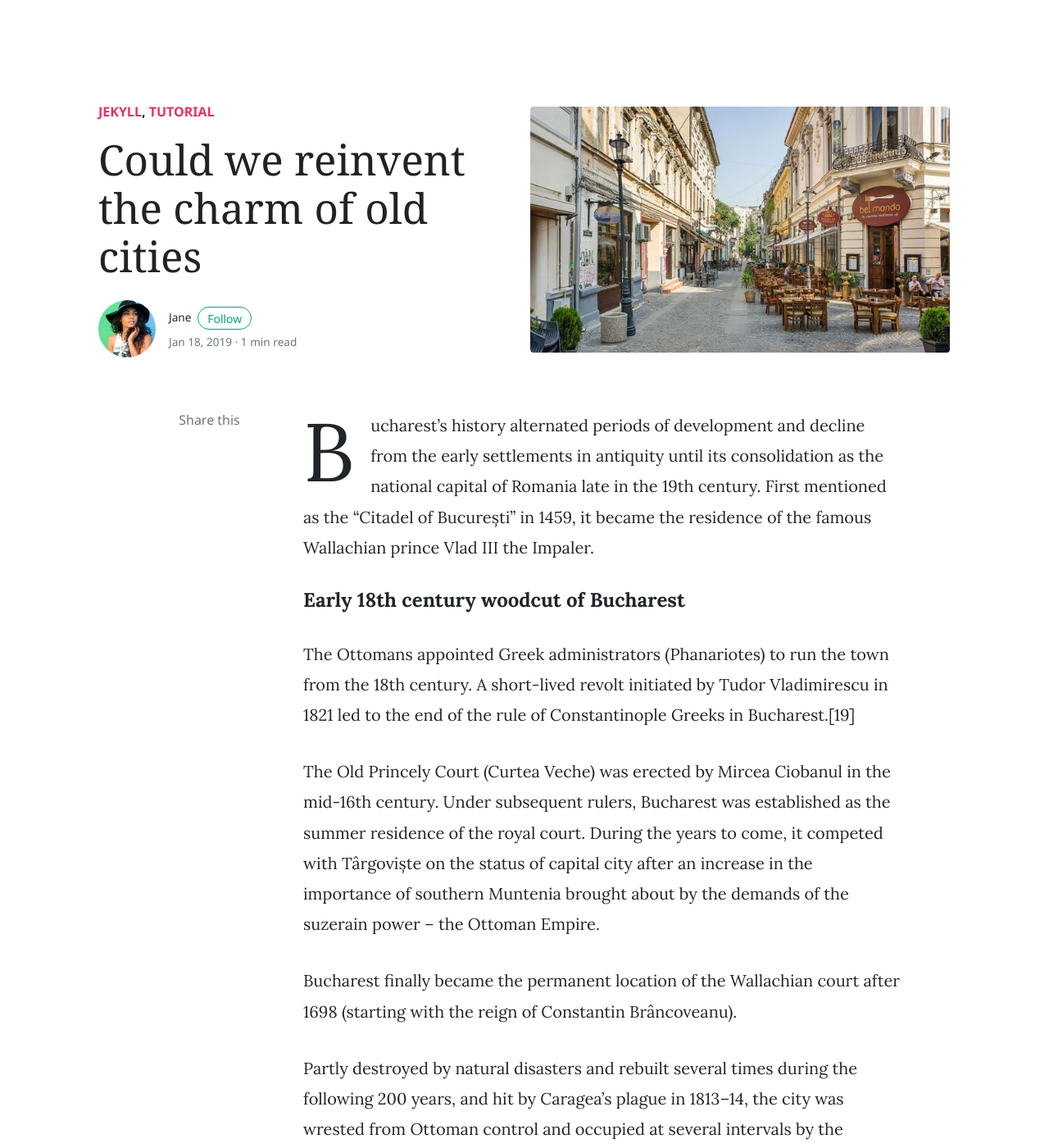
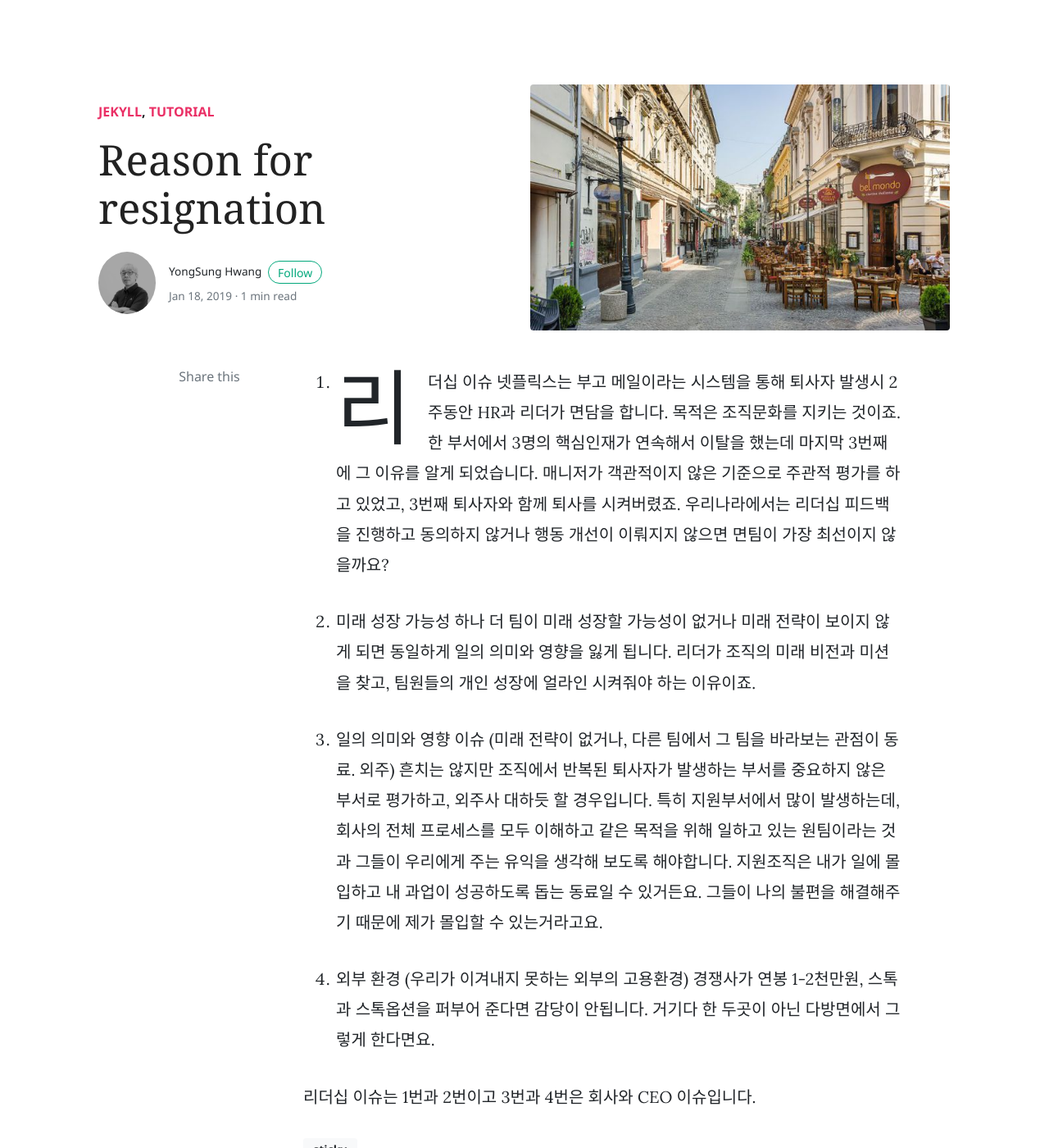
Before and after one commit to blueseam/blueseam.github.io, a Jekyll site: the page built from _posts/2019-01-18-charm-old-cities.md, in a window 1280 px wide and 1400 px high. Shown: the whole window at 82% size. Built offline with Jekyll 4.4.1, drawn with Linux system fonts in a browser that asks for light colours; nearby versions of some CDN libraries; comment, search, counter and statistics services are not loaded; some of the changed text lies outside the part shown.

Commit message:
Update 2019-01-18-charm-old-cities.md

```diff
--- a/_posts/2019-01-18-charm-old-cities.md
+++ b/_posts/2019-01-18-charm-old-cities.md
@@ -1,20 +1,30 @@
 ---
 layout: post
-title:  "Could we reinvent the charm of old cities"
-author: jane
+title:  "Reason for resignation"
+author: blueseam
 categories: [ Jekyll, tutorial ]
 image: assets/images/home.jpg
 tags: [sticky]
 ---
 
-Bucharest’s history alternated periods of development and decline from the early settlements in antiquity until its consolidation as the national capital of Romania late in the 19th century. First mentioned as the “Citadel of București” in 1459, it became the residence of the famous Wallachian prince Vlad III the Impaler.
+1. 리더십 이슈
+넷플릭스는 부고 메일이라는 시스템을 통해 퇴사자 발생시 2주동안 HR과 리더가 면담을 합니다. 목적은 조직문화를 지키는 것이죠.
+한 부서에서 3명의 핵심인재가 연속해서 이탈을 했는데 마지막 3번째에 그 이유를 알게 되었습니다.
+매니저가 객관적이지 않은 기준으로 주관적 평가를 하고 있었고, 3번째 퇴사자와 함께 퇴사를 시켜버렸죠.
+우리나라에서는 리더십 피드백을 진행하고 동의하지 않거나 행동 개선이 이뤄지지 않으면 면팀이 가장 최선이지 않을까요?
 
-#### Early 18th century woodcut of Bucharest
+2. 미래 성장 가능성
+하나 더 팀이 미래 성장할 가능성이 없거나 미래 전략이 보이지 않게 되면 동일하게 일의 의미와 영향을 잃게 됩니다. 리더가 조직의 미래 비전과 미션을 찾고, 팀원들의 개인 성장에 얼라인 시켜줘야 하는 이유이죠.
 
-The Ottomans appointed Greek administrators (Phanariotes) to run the town from the 18th century. A short-lived revolt initiated by Tudor Vladimirescu in 1821 led to the end of the rule of Constantinople Greeks in Bucharest.[19]
+3. 일의 의미와 영향 이슈
+(미래 전략이 없거나, 다른 팀에서 그 팀을 바라보는 관점이 동료. 외주)
+흔치는 않지만 조직에서 반복된 퇴사자가 발생하는 부서를 중요하지 않은 부서로 평가하고, 외주사 대하듯 할 경우입니다.
+특히 지원부서에서 많이 발생하는데, 회사의 전체 프로세스를 모두 이해하고 같은 목적을 위해 일하고 있는 원팀이라는 것과 그들이 우리에게 주는 유익을 생각해 보도록 해야합니다.
+지원조직은 내가 일에 몰입하고 내 과업이 성공하도록 돕는 동료일 수 있거든요. 그들이 나의 불편을 해결해주기 때문에 제가 몰입할 수 있는거라고요.
 
-The Old Princely Court (Curtea Veche) was erected by Mircea Ciobanul in the mid-16th century. Under subsequent rulers, Bucharest was established as the summer residence of the royal court. During the years to come, it competed with Târgoviște on the status of capital city after an increase in the importance of southern Muntenia brought about by the demands of the suzerain power – the Ottoman Empire.
+4. 외부 환경
+(우리가 이겨내지 못하는 외부의 고용환경)
+경쟁사가 연봉 1-2천만원, 스톡과 스톡옵션을 퍼부어 준다면 감당이 안됩니다.
+거기다 한 두곳이 아닌 다방면에서 그렇게 한다면요.
 
-Bucharest finally became the permanent location of the Wallachian court after 1698 (starting with the reign of Constantin Brâncoveanu).
-
-Partly destroyed by natural disasters and rebuilt several times during the following 200 years, and hit by Caragea’s plague in 1813–14, the city was wrested from Ottoman control and occupied at several intervals by the Habsburg Monarchy (1716, 1737, 1789) and Imperial Russia (three times between 1768 and 1806). It was placed under Russian administration between 1828 and the Crimean War, with an interlude during the Bucharest-centred 1848 Wallachian revolution. Later, an Austrian garrison took possession after the Russian departure (remaining in the city until March 1857). On 23 March 1847, a fire consumed about 2,000 buildings, destroying a third of the city.
+리더십 이슈는 1번과 2번이고 3번과 4번은 회사와 CEO 이슈입니다.
```
